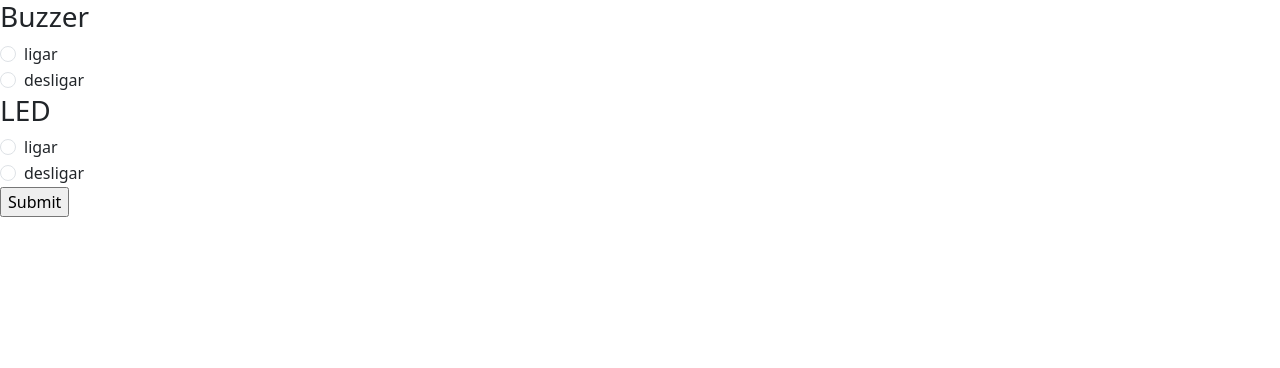
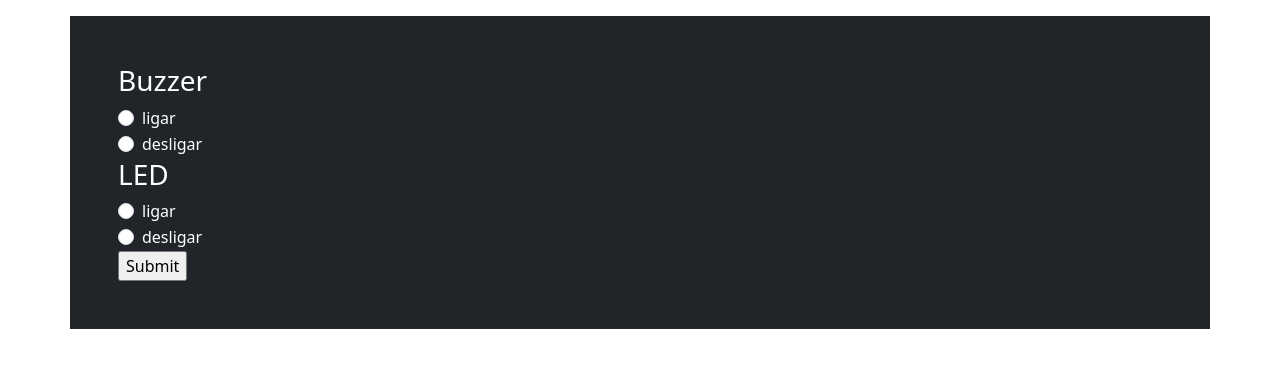
Before and after one commit to MatheusNaPa/Mackenzie, a website: page mqtt/views/index.html in a window 1280 px wide. Drawn offline with nearby package versions, Linux system fonts and the light colour scheme.

Commit message:
Add files via upload

```diff
--- a/mqtt/index.js
+++ b/mqtt/index.js
@@ -79,6 +79,7 @@ if(client != undefined){
         console.log("message received:" + message.toString())
         var obj = JSON.parse(message);
 
+        console.log("signal: " + obj.signal);
         console.log(obj.time);
         console.log(Date.now()/1000);
         console.log(obj.time - Date.now()/1000);
--- a/mqtt/views/index.html
+++ b/mqtt/views/index.html
@@ -8,7 +8,8 @@
     <link href="https://cdn.jsdelivr.net/npm/bootstrap@5.3.2/dist/css/bootstrap.min.css" rel="stylesheet" integrity="sha384-T3c6CoIi6uLrA9TneNEoa7RxnatzjcDSCmG1MXxSR1GAsXEV/Dwwykc2MPK8M2HN" crossorigin="anonymous">
 </head>
 <body>
-    <form method="get">
+    <div class="container p-5 my-5 bg-dark text-white mt-3">
+    <form method="get" class="form-group">
         <div><h3>Buzzer</h3>
             <div class="form-check">
                 <input type="radio" name="on" id="ligar" value="1" class="form-check-input" /><label  class="form-check-label" for="on">ligar</label>
@@ -27,5 +28,6 @@
         </div>
         <input type="submit"></input>
     </form>
+    </div>
 </body>
 </html>
```
